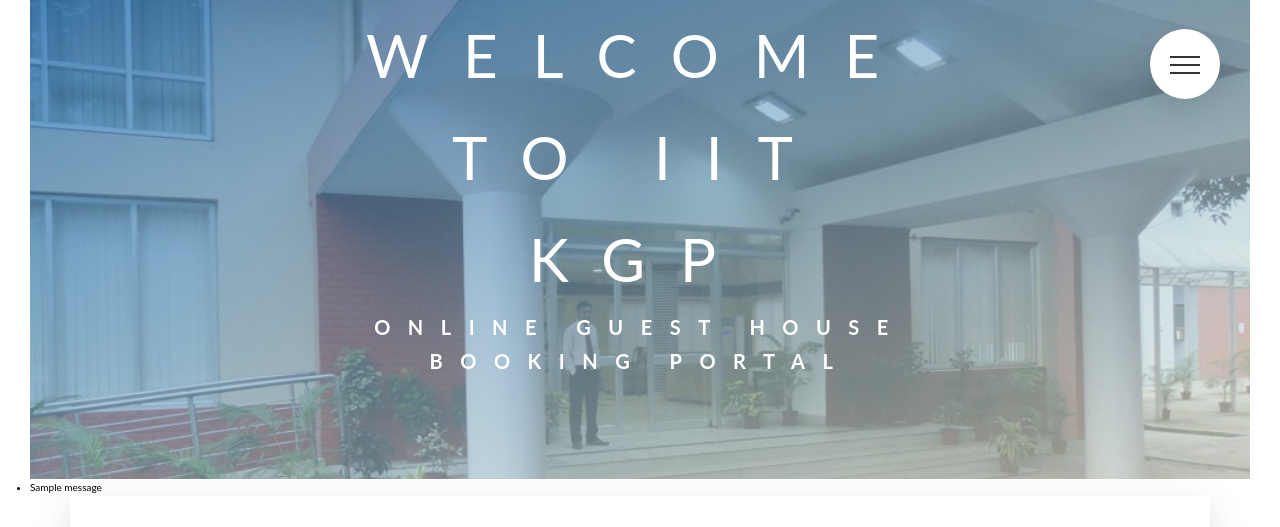
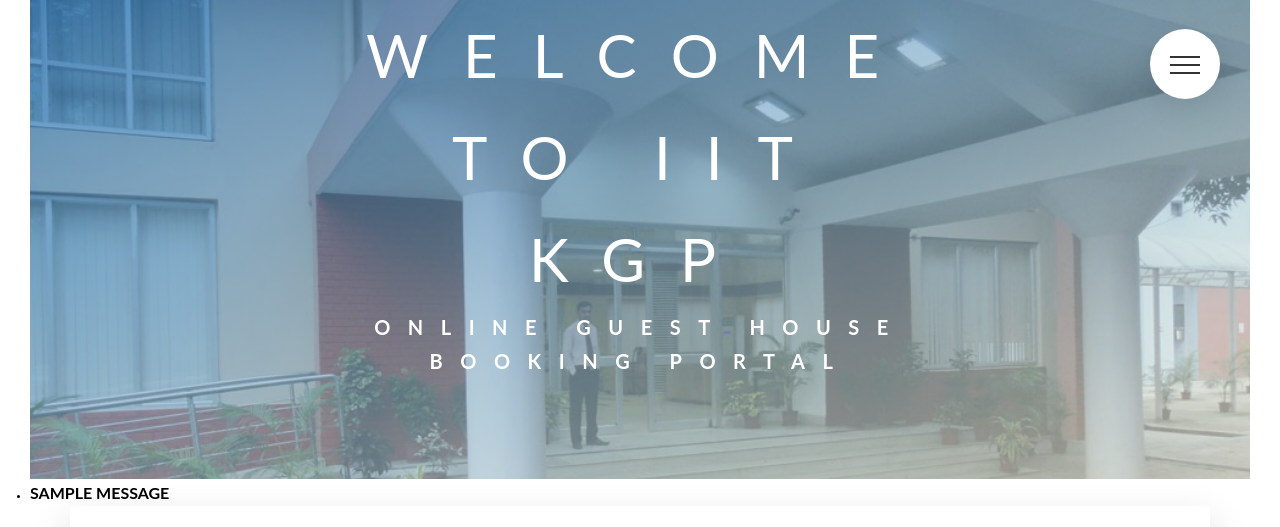
Before and after one commit to softprodev/nest4guest, a Django app: template main/templates/booking/waiting_show.html in a window 1280 px wide. Shown: the part 31-558 px from the top of the page. Run offline with Django 3.2, Linux system fonts and the light colour scheme; the template is opened without the code that fills it: values that come from a table or form of the project are taken from there, others are empty; data comes from the database, SQL or seed files in the repository; both versions use the stored data as it was after the commit; tables that the repository leaves empty hold one stand-in row (values such as "Sample post"); one stand-in notice (Sample message) is shown.

Commit message:
designed error messages

```diff
--- a/main/templates/booking/my_bookings.html
+++ b/main/templates/booking/my_bookings.html
@@ -10,7 +10,7 @@
 {% if messages %}
   <ul class="messages">
     {% for message in messages%}
-      <li class="{{message.tags}}">{{message}}</li>
+      <li class="{{message.tags}}"><h2 class="heading-tertiary">{{message}}</h2></li>
       {%endfor%}
     </ul>
   {%endif%}
--- a/main/templates/booking/waiting_show.html
+++ b/main/templates/booking/waiting_show.html
@@ -10,7 +10,7 @@
 {% if messages %}
 <ul class="messages">
     {% for message in messages %}
-    <li {% if message.tags %} class="{{ message.tags }}"{% endif %}>{{ message }}</li>
+    <li {% if message.tags %} class="{{ message.tags }}"{% endif %}><h2 class="heading-tertiary">{{ message }}</h2></li>
     {% endfor %}
 </ul>
 {% endif %}
```
Also changed, not shown: db.sqlite3.
